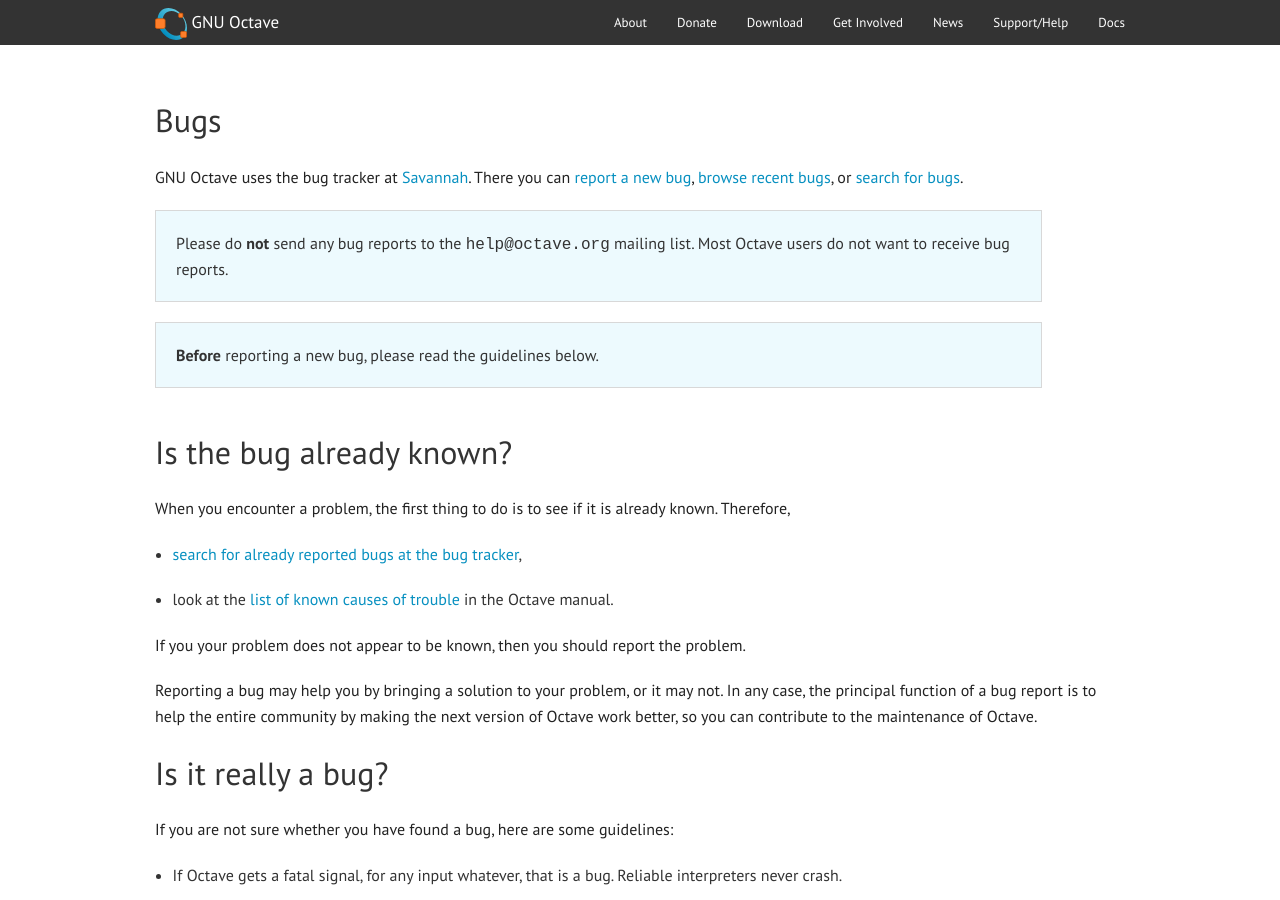
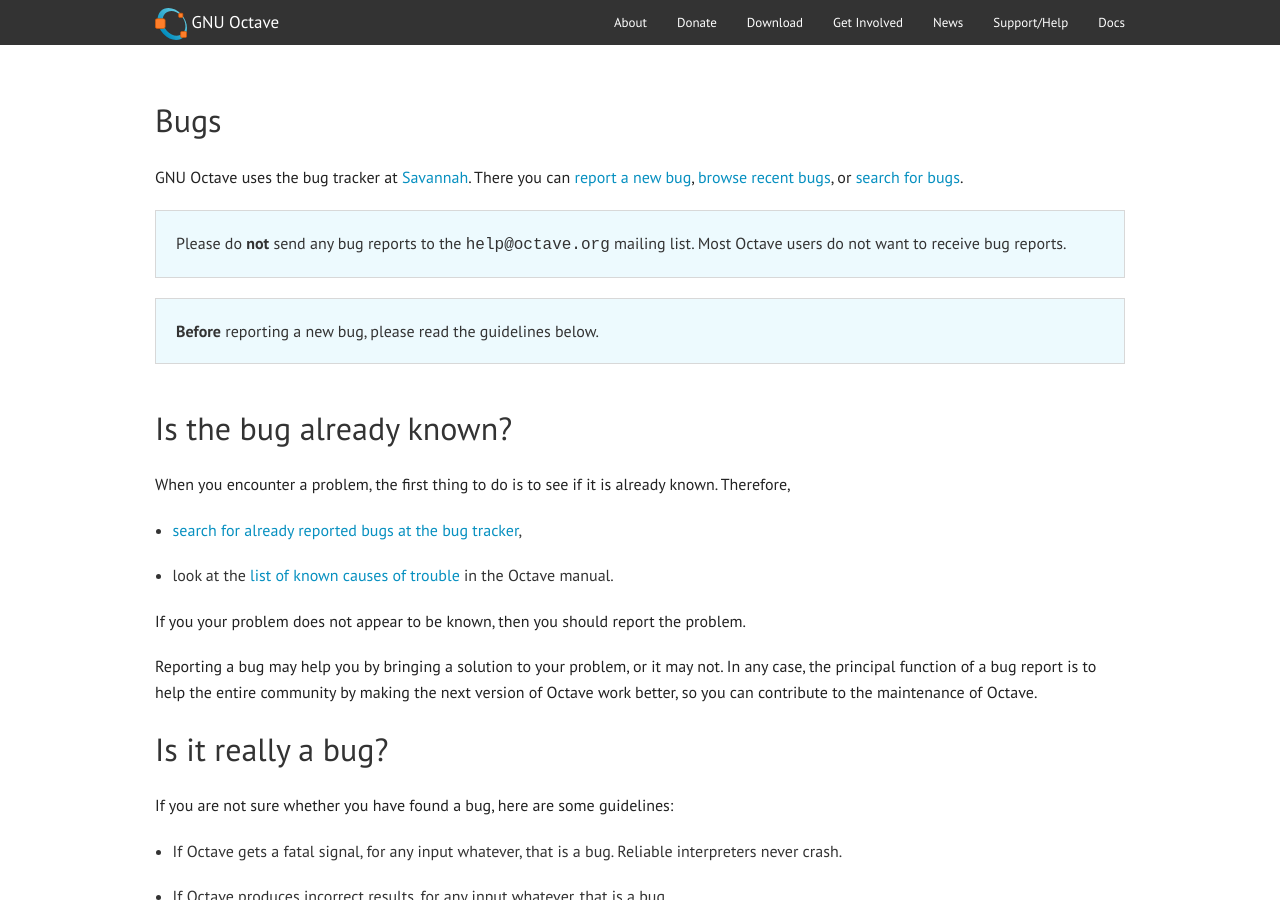
Before and after one commit to gnu-octave/gnu-octave.github.io, a Jekyll site: the page built from bugs.md, in a window 1280 px wide and 900 px high. Built offline with Jekyll 4.4.1, drawn with Linux system fonts in a browser that asks for light colours.

Commit message:
Some code refactoring.

```diff
--- a/bugs.md
+++ b/bugs.md
@@ -12,22 +12,22 @@
 [2]: {{ site.bugs_url }}&func=additem
 [3]: {{ site.bugs_url }}&func=search
 
-<div class="row ">
-<div class="columns small-11">
-<div class="panel callout">
-Please do <strong>not</strong> send any bug reports to the
-<samp>{{ site.help_email }}</samp> mailing list.
-Most Octave users do not want to receive bug reports.
-</div>
-</div>
+<div class="row">
+  <div class="columns small-12">
+    <div class="panel callout">
+    Please do <strong>not</strong> send any bug reports to the
+    <samp>{{ site.help_email }}</samp> mailing list.
+    Most Octave users do not want to receive bug reports.
+    </div>
+  </div>
 </div>
 
 <div class="row ">
-<div class="columns small-11">
-<div class="panel callout">
-<strong>Before</strong> reporting a new bug, please read the guidelines below.
-</div>
-</div>
+  <div class="columns small-12">
+    <div class="panel callout">
+    <strong>Before</strong> reporting a new bug, please read the guidelines below.
+    </div>
+  </div>
 </div>
 
 
--- a/index.html
+++ b/index.html
@@ -142,7 +142,7 @@
   </p>
 </section>
 
-<section id="latest">
+<section>
   <div class="row">
     <div class="columns small-12">
       {% assign latest_post = site.posts.first %}
```
Also changed, not shown: _includes/footer.html (+4 -4 lines), get-involved.md (+2 -2 lines), support.md (+7 -7 lines).
